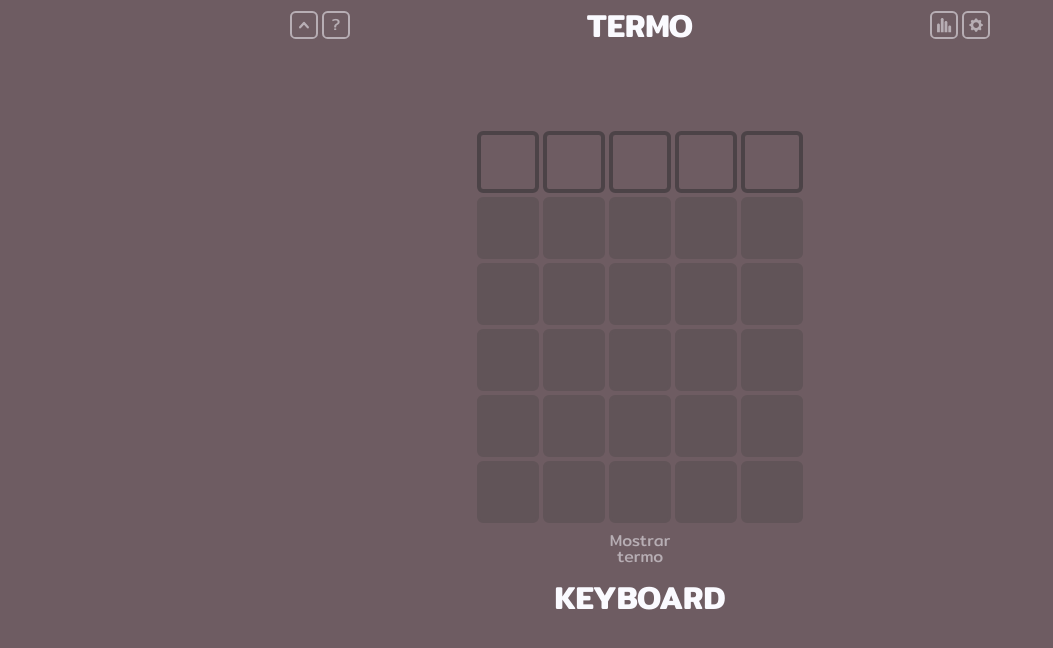
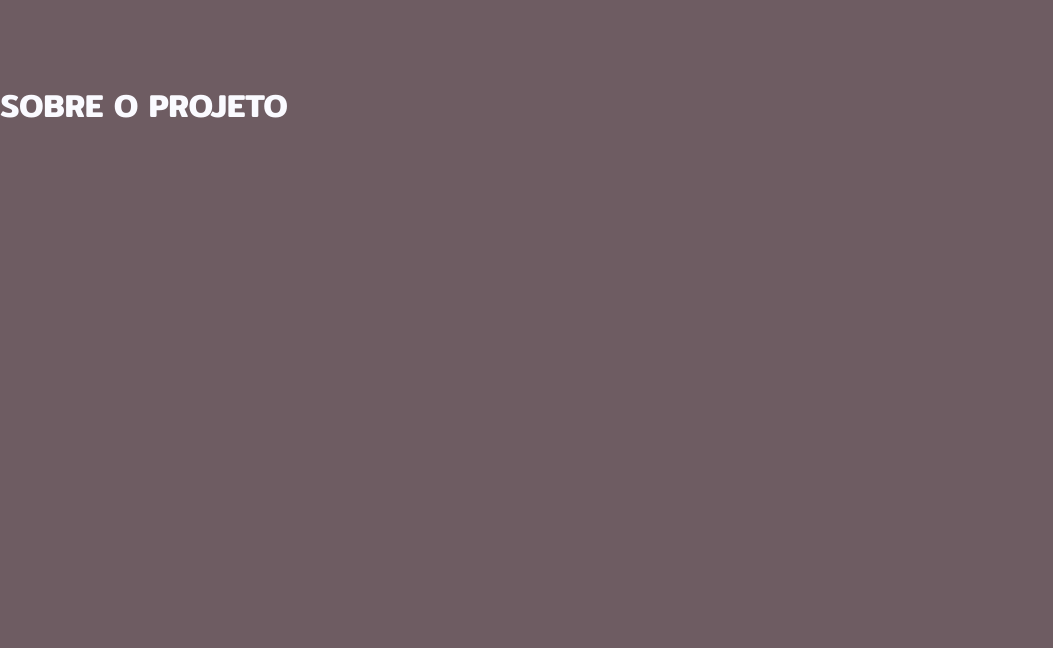
Before and after one commit to danielBRTanimacao/copy-termo, a React (Vite) app: page /about in a window 1280 px wide. Shown: the top 648 px of the page, without its empty margins (0-1053 px from the left). Built offline with nearby package versions, Linux system fonts and the light colour scheme.

Commit message:
build: version 0.0.2 updating new area and creating a file about

```diff
--- a/package.json
+++ b/package.json
@@ -11,7 +11,8 @@
   },
   "dependencies": {
     "react": "^18.3.1",
-    "react-dom": "^18.3.1"
+    "react-dom": "^18.3.1",
+    "react-router-dom": "^7.1.3"
   },
   "devDependencies": {
     "@eslint/js": "^9.17.0",
--- /dev/null
+++ b/src/About.tsx
@@ -0,0 +1,9 @@
+export default () => {
+    return (
+        <main>
+            <header>
+                <h1>Sobre o projeto</h1>
+            </header>
+        </main>
+    );
+};
--- a/src/App.tsx
+++ b/src/App.tsx
@@ -1,13 +1,11 @@
 import Header from "./components/Header";
 import Game from "./components/Game";
-import Keyboard from "./components/Keyboard";
 
 export default () => {
     return (
         <>
             <Header />
             <Game />
-            <Keyboard />
         </>
     );
 };
--- a/src/assets/css/Index.css
+++ b/src/assets/css/Index.css
@@ -7,10 +7,12 @@
 :root {
     --inset: 0.15vh;
     --bg-color: #6e5c62;
+    --empty-color: #615458;
     --lightnes-color: #fafaff;
     --btn-color: #b7aeb4;
     --wrong: #312a2c;
     --correct: #3aa394;
+    --win: #009afe;
 }
 
 body {
@@ -258,8 +260,8 @@ main div input.empty {
 }
 
 main div input.empty {
-    background-color: #615458;
-    border: 0.1em solid #615458;
+    background-color: var(--empty-color);
+    border: 0.1em solid var(--empty-color);
 }
 
 main div input:focus {
@@ -285,7 +287,7 @@ main div input:focus {
 }
 
 .win p {
-    background-color: #009afe;
+    background-color: var(--win);
     padding: 5px;
     border-radius: 5px;
     font-size: small;
--- a/src/components/Game.tsx
+++ b/src/components/Game.tsx
@@ -5,12 +5,6 @@ export default () => {
     const [randomTermo] = useState(
         Words[Math.floor(Math.random() * Words.length)].toUpperCase()
     );
-
-    const [term, setTerm] =
-        useState("Mostrar termo"); /* remover essa func depois */
-    const showTermo = () => {
-        setTerm(randomTermo);
-    }; /* remover depois */
 
     const [counter, setCounter] = useState(0);
     const [arrayBoolean, setArrayBoolean] = useState(
@@ -39,6 +33,7 @@ export default () => {
             alert("Não pode conter números!");
             return;
         }
+
         if (termo === randomTermo) {
             setIsCorrect(true);
             setRowsStatus((prev) =>
@@ -105,11 +100,6 @@ export default () => {
                     ))}
                 </div>
             ))}
-            <div>
-                <button onClick={showTermo} type="button">
-                    {term}
-                </button>
-            </div>
         </main>
     );
 };
--- a/src/components/Keyboard.tsx
+++ /dev/null
@@ -1,7 +0,0 @@
-export default () => {
-    return (
-        <div style={{ textAlign: "center" }}>
-            <h1>keyboard</h1>
-        </div>
-    );
-};
--- a/src/components/Modal/TopDown.tsx
+++ b/src/components/Modal/TopDown.tsx
@@ -1,4 +1,5 @@
 import { FC } from "react";
+import { Link } from "react-router-dom";
 
 interface TopDownProps {
     isOpen: boolean;
@@ -15,9 +16,9 @@ const TopDown: FC<TopDownProps> = ({ isOpen }) => {
                     <a href="/" className="active">
                         termo
                     </a>
-                    <a href="#">multijogador</a>
+                    <Link to="/">multijogador</Link>
                 </div>
-                <a href="#">i</a>
+                <Link to="/about">i</Link>
             </div>
         </aside>
     );
--- a/src/main.tsx
+++ b/src/main.tsx
@@ -1,10 +1,17 @@
 import { createRoot } from "react-dom/client";
+import { BrowserRouter as Router, Route, Routes } from "react-router-dom";
 import "./assets/css/Remedy.css";
 import "./assets/css/Index.css";
 import App from "./App.tsx";
+import About from "./About.tsx";
 
 createRoot(document.getElementById("root")!).render(
     <>
-        <App />
+        <Router>
+            <Routes>
+                <Route path="/" element={<App />} />
+                <Route path="/about" element={<About />} />
+            </Routes>
+        </Router>
     </>
 );
```
Also changed, not shown: 1 other file (tests, documents, lock files or other folders).
